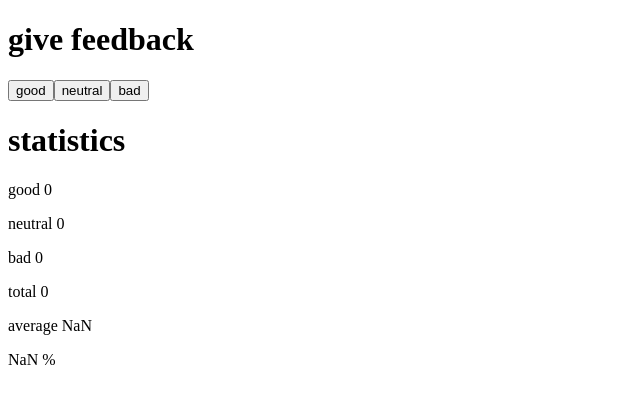
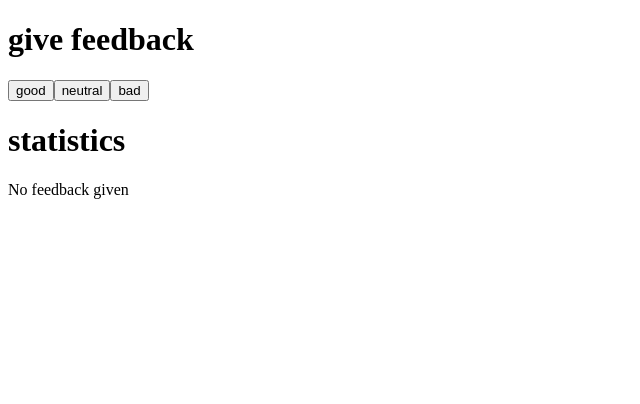
Before and after one commit to ehandresen/fullstackopen, a React (Vite) app in the folder part01/unicafe/: page / in a window 1280 px wide. Shown: the top 404 px of the page, without its empty margins (0-640 px from the left). Built offline with nearby package versions, Linux system fonts and the light colour scheme.

Commit message:
exercise 1.9

```diff
--- a/part01/unicafe/src/App.jsx
+++ b/part01/unicafe/src/App.jsx
@@ -34,12 +34,18 @@ const App = () => {
 
       <Title title="statistics" />
 
-      <Display value={good} text="good" />
-      <Display value={neutral} text="neutral" />
-      <Display value={bad} text="bad" />
-      <Display value={total} text="total" />
-      <Display value={average / total} text="average" decimal={2} />
-      <p>{(good / total).toFixed(5) * 100} %</p>
+      {total < 1 ? (
+        <p>No feedback given</p>
+      ) : (
+        <>
+          <Statistics value={good} text="good" />
+          <Statistics value={neutral} text="neutral" />
+          <Statistics value={bad} text="bad" />
+          <Statistics value={total} text="total" />
+          <Statistics value={average / total} text="average" decimal={2} />
+          <p>{(good / total).toFixed(5) * 100} %</p>
+        </>
+      )}
     </div>
   );
 };
@@ -52,8 +58,8 @@ const Button = (props) => {
   return <button onClick={props.handleClick}>{props.text}</button>;
 };
 
-// DISPLAY
-const Display = (props) => {
+// Statistics
+const Statistics = (props) => {
   let decimal = '';
   const { value, text } = props;
 
```
